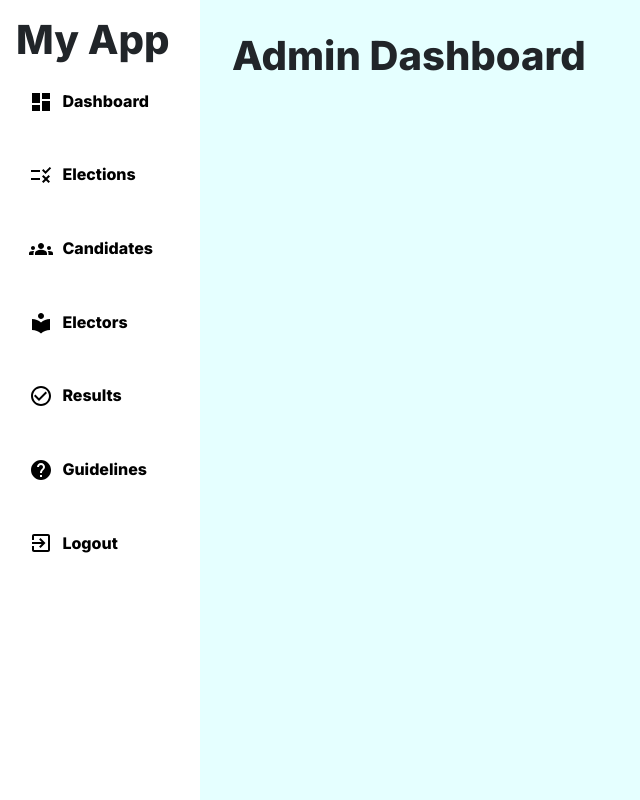
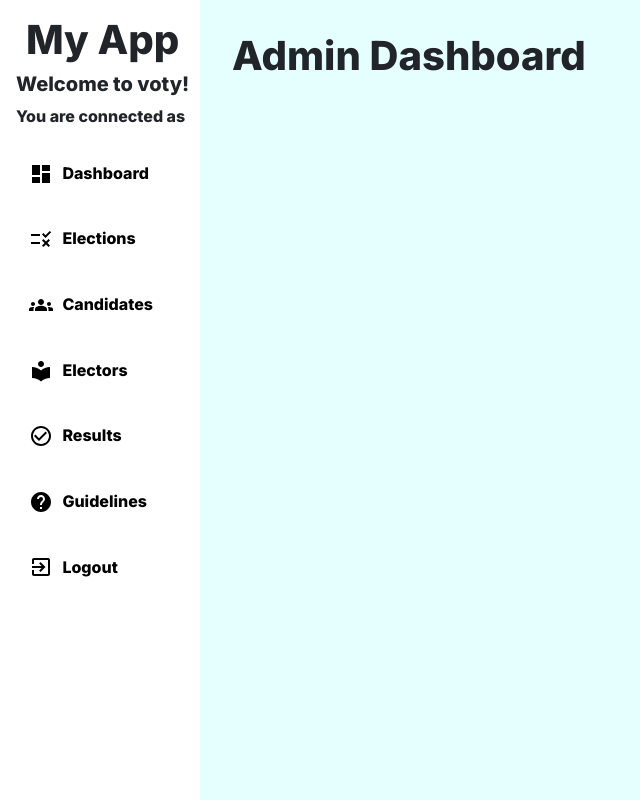
Before and after one commit to christianbiring1/fictional-octo-waddle, a React (Vite) app: page / in a window 1280 px wide. Shown: the whole page, without its empty margins (0-640 px from the left). Built offline with nearby package versions, Linux system fonts and the light colour scheme.

Commit message:
Touchup on navbar items

```diff
--- a/src/components/admin/sidebar.css
+++ b/src/components/admin/sidebar.css
@@ -25,13 +25,14 @@ a:hover {
 
 .navbar__list {
   list-style-type: none;
-  padding: 0.5rem 0;
+  padding: 0.5rem 0 0;
 }
 
 .nav__item {
   display: flex;
   align-items: center;
   padding: 0.5rem;
+  margin: 0;
   transition: .195s;
 }
 
--- a/src/components/admin/sidebar.jsx
+++ b/src/components/admin/sidebar.jsx
@@ -1,3 +1,5 @@
+import { NavLink } from "react-router-dom";
+import PropTypes from "prop-types";
 import GroupsIcon from '@mui/icons-material/Groups';
 import RuleIcon from '@mui/icons-material/Rule';
 import ExitToAppIcon from '@mui/icons-material/ExitToApp';
@@ -5,10 +7,9 @@ import DashboardIcon from '@mui/icons-material/Dashboard';
 import CheckCircleOutlineIcon from '@mui/icons-material/CheckCircleOutline';
 import LocalLibraryIcon from '@mui/icons-material/LocalLibrary';
 import HelpIcon from '@mui/icons-material/Help';
-import { NavLink } from "react-router-dom";
 import './sidebar.css';
 
-const SideBar = () => {
+const SideBar = ({ user }) => {
 
   const navItem = [
     {
@@ -50,6 +51,8 @@ const SideBar = () => {
   return (
     <div className='nav-bar'>
       <h1 className='header'>My App</h1>
+      <h5>Welcome to voty!</h5>
+      <p>You are connected as {user.name}</p>
       {navItem.map((item) => (
         <NavLink key={item.label} to={item.path}>
           <ul className='navbar__list'>
@@ -64,4 +67,7 @@ const SideBar = () => {
   );
 }
 
+SideBar.propTypes = {
+  user: PropTypes.object.isRequired
+}
 export default SideBar;
```
